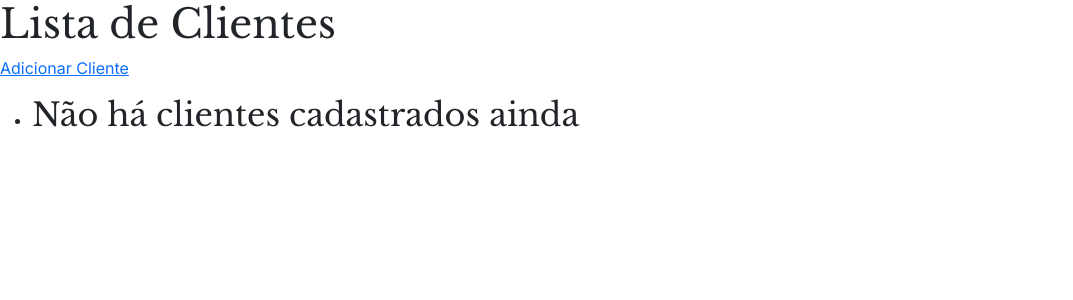
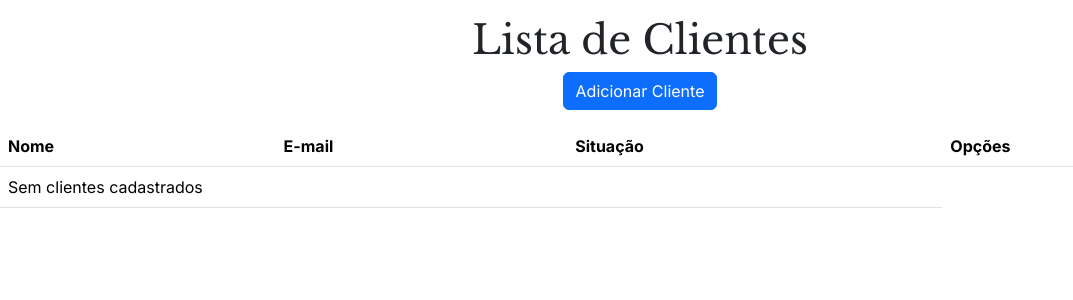
Before and after one commit to pdr-guilherme/crm-nadic, a Django app: page /clientes/ in a window 1280 px wide. Shown: the top 300 px of the page, without its empty margins (0-1073 px from the left). Run offline with Django 5.2, Linux system fonts and the light colour scheme; the visitor is signed in with stand-in values (Sample User, id 1); data that the repository does not hold is empty.

Commit message:
Customizar lista de clientes

```diff
--- a/crm/templates/crm/listar_clientes.html
+++ b/crm/templates/crm/listar_clientes.html
@@ -3,40 +3,66 @@
 {% load static %}
 
 {% block content %}
+  <div class="container text-center my-3">
     <h1>Lista de Clientes</h1>
 
     {% if user.is_superuser %}
-    <p>
-      <a href="{% url 'criar_cliente' %}">Adicionar Cliente</a>
-    </p>
+      <a class="btn btn-primary"
+         href="{% url 'criar_cliente' %}"
+         role="button">Adicionar Cliente</a>
     {% endif %}
 
-  <ul>
+  </div>
+  <table class="table table-hover align-middle">
+    <thead>
+      <tr>
+        <th scope="col">Nome</th>
+        <th scope="col">E-mail</th>
+        <th scope="col">Situação</th>
+
+        {% if user.is_superuser %}<th scope="col">Opções</th>{% endif %}
+
+      </tr>
+    </thead>
+    <tbody>
       {% for cliente in clientes %}
+        <tr>
+          <td>{{ cliente.nome }}</td>
+          <td>{{ cliente.email }}</td>
+          <td>{{ cliente.status|capfirst }}</td>
 
           {% if user.is_superuser %}
-        <li>{{ cliente }}</li>
-        <li>
-          <a href="{% url 'editar_cliente' cliente.id %}">Editar</a>
-        </li>
-        <li>
+            <td class="me-3">
+              <a class="btn btn-primary"
+                 href="{% url 'editar_cliente' cliente.id %}"
+                 role="button">Editar</a>
               <form id="form-apagar-{{ cliente.id }}"
                     method="post"
                     action="{% url 'apagar_cliente' cliente.id %}"
                     style="display: none">
                 {% csrf_token %}
               </form>
-          <button type="submit" onclick="apagarObjeto({{ cliente.id }})">Apagar</button>
-        </li>
-      {% else %}
-        <li>{{ cliente }}</li>
+              <button class="btn btn-danger"
+                      type="submit"
+                      onclick="apagarObjeto({{ cliente.id }})">Apagar</button>
+            </td>
           {% endif %}
 
+        </tr>
       {% empty %}
-      <li>
-        <h2>Não há clientes cadastrados ainda</h2>
-      </li>
+
+        {% if user.is_superuser %}
+          <tr>
+            <td colspan="3">Sem clientes cadastrados</td>
+          </tr>
+        {% else %}
+          <tr>
+            <td colspan="2">Sem clientes cadastrados</td>
+          </tr>
+        {% endif %}
+
       {% endfor %}
-  </ul>
+    </tbody>
+  </table>
   <script src="{% static 'crm/utils.js' %}"></script>
 {% endblock content %}
```
Lines whose indentation alone changed are shown as unchanged.
